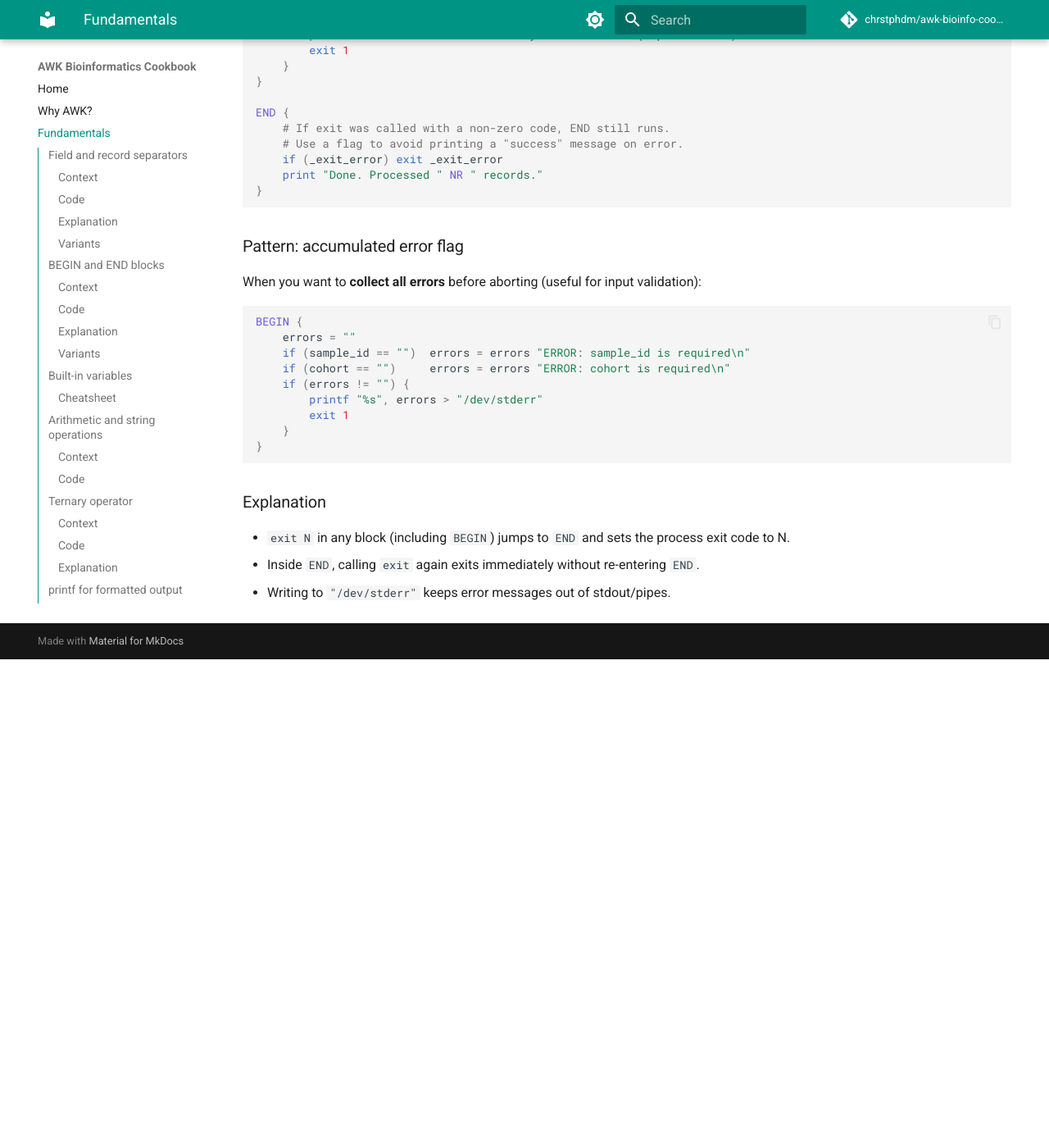
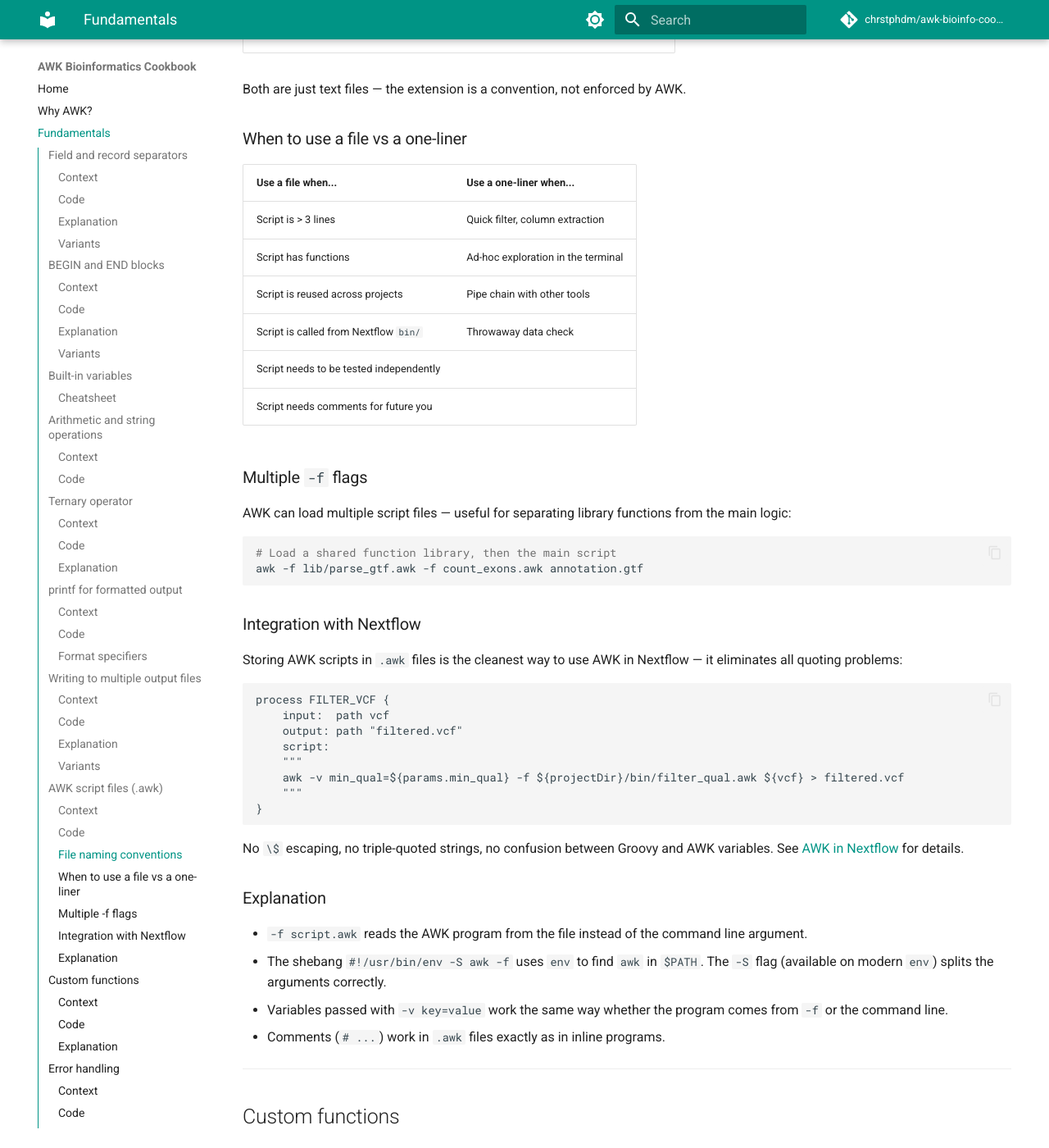
Before and after one commit to chrstphdm/awk-bioinfo-cookbook, an MkDocs documentation site: the page built from docs/01-fundamentals.md, in a window 1280 px wide and 1400 px high, scrolled down 8067 px. Shown: the whole window at 82% size. Built offline with MkDocs 1.6.1 and Material for MkDocs 9.7.7, drawn with Linux system fonts in a browser that asks for light colours; comment, search, counter and statistics services are not loaded; before the commit the page ends 8871 px from its top, so only the background shows below that; some of the changed text lies outside the part shown.

Commit message:
feat: add .awk script files section in fundamentals
Covers: -f flag, shebang (#!/usr/bin/env -S awk -f), .awk vs .gawk naming
conventions, when to use a file vs a one-liner (decision table), multiple
-f flags for library functions, and integration with Nextflow bin/ directory.

````diff
--- a/docs/01-fundamentals.md
+++ b/docs/01-fundamentals.md
@@ -293,6 +293,121 @@ awk -v passed_file=pass.tsv -v failed_file=fail.tsv -f route.awk input.tsv
 
 ---
 
+## AWK script files (`.awk`)
+
+### Context
+
+One-liners are convenient for quick tasks, but anything beyond 3–4 lines becomes
+hard to read, debug, and share. AWK has a built-in mechanism to load programs from
+files: the `-f` flag.
+
+### Code
+
+**Basic usage — save the program in a file, run it with `-f`:**
+
+```awk
+# filter_qual.awk — filter VCF by QUAL score
+# Usage: awk -v min_qual=30 -f filter_qual.awk variants.vcf
+
+/^#/ { print; next }
+$6 != "." && $6 + 0 >= min_qual { print }
+```
+
+```bash
+awk -v min_qual=30 -f filter_qual.awk variants.vcf > filtered.vcf
+```
+
+**With a shebang — make the file directly executable:**
+
+```awk
+#!/usr/bin/env -S awk -f
+# transcript_lengths.awk — compute spliced transcript lengths from GTF
+# Usage: ./transcript_lengths.awk annotation.gtf
+# (or: awk -f transcript_lengths.awk annotation.gtf)
+
+BEGIN { FS = "\t" }
+/^#/ { next }
+$3 == "exon" {
+    match($9, /transcript_id "([^"]+)"/, arr)
+    tx_len[arr[1]] += $5 - $4 + 1
+}
+END {
+    for (tx in tx_len) print tx, tx_len[tx]
+}
+```
+
+```bash
+chmod +x transcript_lengths.awk
+./transcript_lengths.awk annotation.gtf
+```
+
+**Using gawk explicitly:**
+
+```awk
+#!/usr/bin/env -S gawk -f
+# Only needed for scripts using gawk features (match 3-arg, gensub, etc.)
+```
+
+### File naming conventions
+
+| Extension | When to use |
+|---|---|
+| `.awk` | POSIX-compatible scripts (work with any AWK) |
+| `.gawk` | Scripts requiring GNU AWK features — makes the dependency explicit |
+
+Both are just text files — the extension is a convention, not enforced by AWK.
+
+### When to use a file vs a one-liner
+
+| Use a file when... | Use a one-liner when... |
+|---|---|
+| Script is > 3 lines | Quick filter, column extraction |
+| Script has functions | Ad-hoc exploration in the terminal |
+| Script is reused across projects | Pipe chain with other tools |
+| Script is called from Nextflow `bin/` | Throwaway data check |
+| Script needs to be tested independently | |
+| Script needs comments for future you | |
+
+### Multiple `-f` flags
+
+AWK can load multiple script files — useful for separating library functions from
+the main logic:
+
+```bash
+# Load a shared function library, then the main script
+awk -f lib/parse_gtf.awk -f count_exons.awk annotation.gtf
+```
+
+### Integration with Nextflow
+
+Storing AWK scripts in `.awk` files is the cleanest way to use AWK in Nextflow —
+it eliminates all quoting problems:
+
+```nextflow
+process FILTER_VCF {
+    input:  path vcf
+    output: path "filtered.vcf"
+    script:
+    """
+    awk -v min_qual=${params.min_qual} -f ${projectDir}/bin/filter_qual.awk ${vcf} > filtered.vcf
+    """
+}
+```
+
+No `\$` escaping, no triple-quoted strings, no confusion between Groovy and AWK
+variables. See [AWK in Nextflow](15-nextflow.md) for details.
+
+### Explanation
+
+- `-f script.awk` reads the AWK program from the file instead of the command line argument.
+- The shebang `#!/usr/bin/env -S awk -f` uses `env` to find `awk` in `$PATH`. The `-S`
+  flag (available on modern `env`) splits the arguments correctly.
+- Variables passed with `-v key=value` work the same way whether the program comes from
+  `-f` or the command line.
+- Comments (`# ...`) work in `.awk` files exactly as in inline programs.
+
+---
+
 ## Custom functions
 
 ### Context
````
